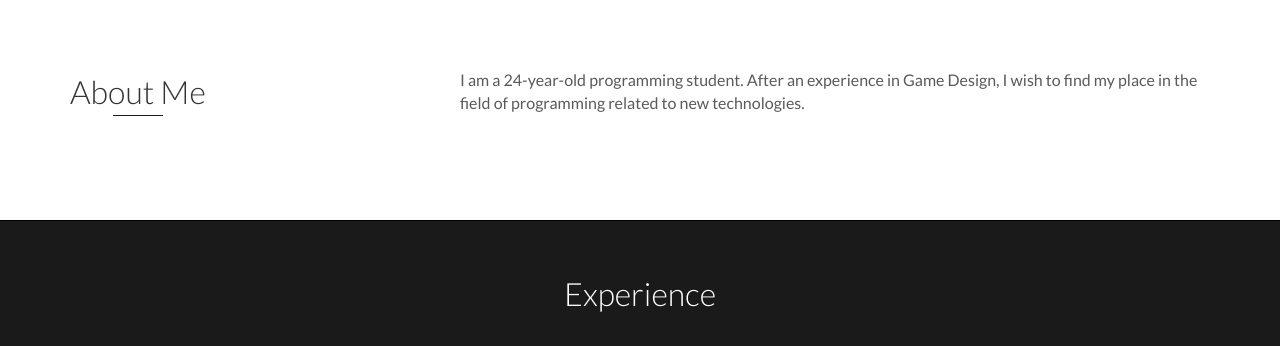
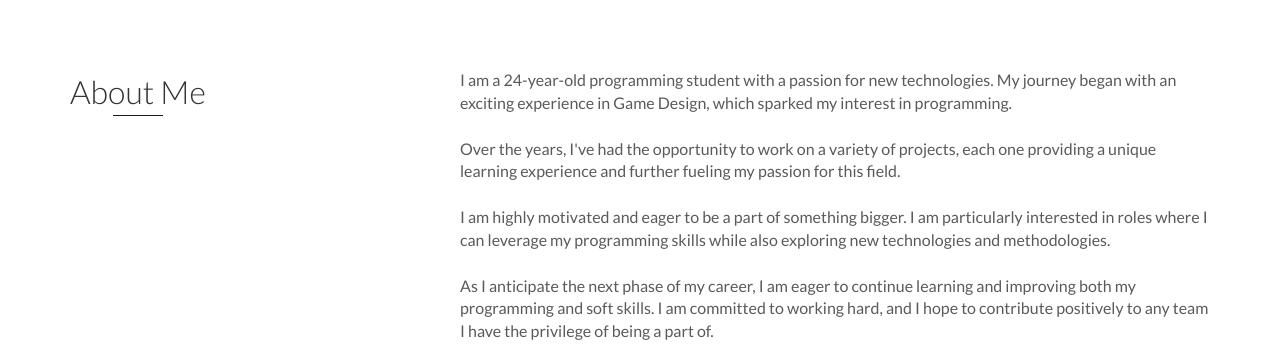
Before and after one commit to traunN/traunN.github.io, a website: page index.html in a window 1280 px wide. Shown: the part 806-1152 px from the top of the page. Drawn offline with nearby package versions, Linux system fonts and the light colour scheme.

Commit message:
added CV download

```diff
--- a/index.html
+++ b/index.html
@@ -47,7 +47,7 @@
 		<div id="lead-content">
 			<h1>Nils TRAUN</h1>
 			<h2>Programming Student</h2>
-			<a href="#" class="btn-rounded-white">Download Resume</a>
+			<a href="CVNILSProg_link.pdf" class="btn-rounded-white" download="NilsTraun_Resume.pdf">Download Resume</a>
 		</div>
 		<!-- End #lead-content -->
 
@@ -70,8 +70,26 @@
 				</div>
 				<div class="col-md-8">
 					<p-dark>
-						I am a 24-year-old programming student. After an experience in Game Design, I wish to find my
-						place in the field of programming related to new technologies.
+						I am a 24-year-old programming student with a passion for new technologies. My journey began
+						with an exciting experience in Game Design, which sparked my interest in programming.
+						<br>
+						<br>
+
+						Over the years, I've had the opportunity to work on a variety of projects, each one providing a
+						unique learning experience and further fueling my passion for this field.
+						<br>
+						<br>
+
+						I am highly motivated and eager to be a part of something bigger. I am particularly interested
+						in
+						roles where I can leverage my programming skills while also exploring new technologies and
+						methodologies.
+						<br>
+						<br>
+
+						As I anticipate the next phase of my career, I am eager to continue learning and improving
+						both my programming and soft skills. I am committed to working hard, and I hope to
+						contribute positively to any team I have the privilege of being a part of.
 					</p-dark>
 				</div>
 			</div>
@@ -305,7 +323,8 @@
 							<br>
 							<br>
 
-							You have to balance the weight of the furniture to keep your balloons intact and arrive safely.
+							You have to balance the weight of the furniture to keep your balloons intact and arrive
+							safely.
 							<br>
 							<br>
 							<br>
@@ -383,13 +402,16 @@
 							<br>
 							<br>
 
-							Log is a Game Jam Game. Mix between simulation and scoring, the goal is to balance your robot population to get as much wood as possible.
+							Log is a Game Jam Game. Mix between simulation and scoring, the goal is to balance your
+							robot population to get as much wood as possible.
 							<br>
 							<br>
 
-							Some robots are defective and will consume wood without reproducing, which can endanger your robot population.
+							Some robots are defective and will consume wood without reproducing, which can endanger your
+							robot population.
 							<br>
-							Oh yes, and there is also this big robot that falls from the sky from time to time to spread some kind of technodivine justice.
+							Oh yes, and there is also this big robot that falls from the sky from time to time to spread
+							some kind of technodivine justice.
 							<br>
 							<br>
 							Team :
@@ -469,7 +491,8 @@
 							<br>
 							<br>
 
-							You are a space explorer, you have been sent to a spaceship to find out what happened to the crew.
+							You are a space explorer, you have been sent to a spaceship to find out what happened to the
+							crew.
 							<br>
 							You will have to solve puzzles and find clues to discover the truth.
 							<br>
@@ -520,7 +543,8 @@
 							<br>
 							Be careful however, because this ritual also spawned evil flying ghosts!
 							<br>
-							They're trying to steal your flame, which is the last essence of fire in this barren wasteland.
+							They're trying to steal your flame, which is the last essence of fire in this barren
+							wasteland.
 							<br>
 
 							Credit :
```
Also changed, not shown: 1 other file. Lines whose indentation alone changed are shown as unchanged.
